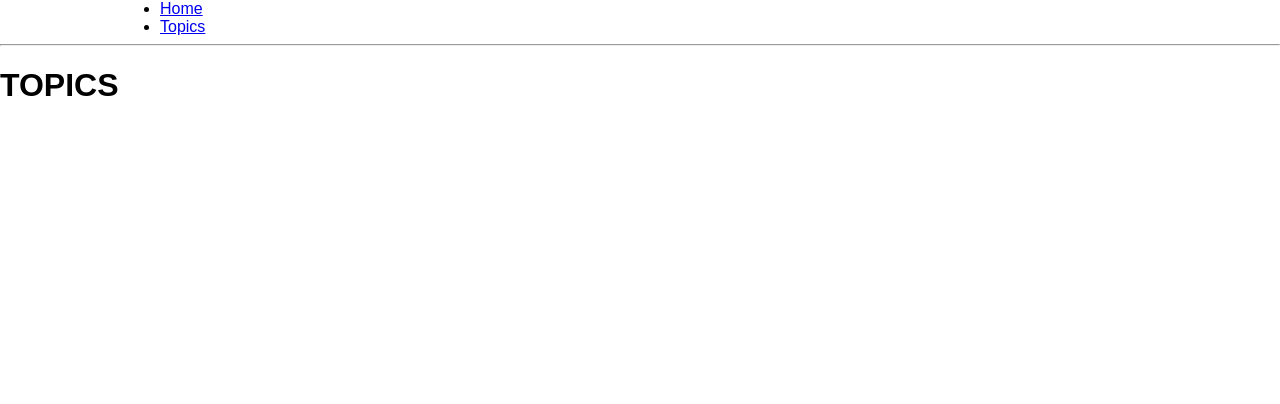
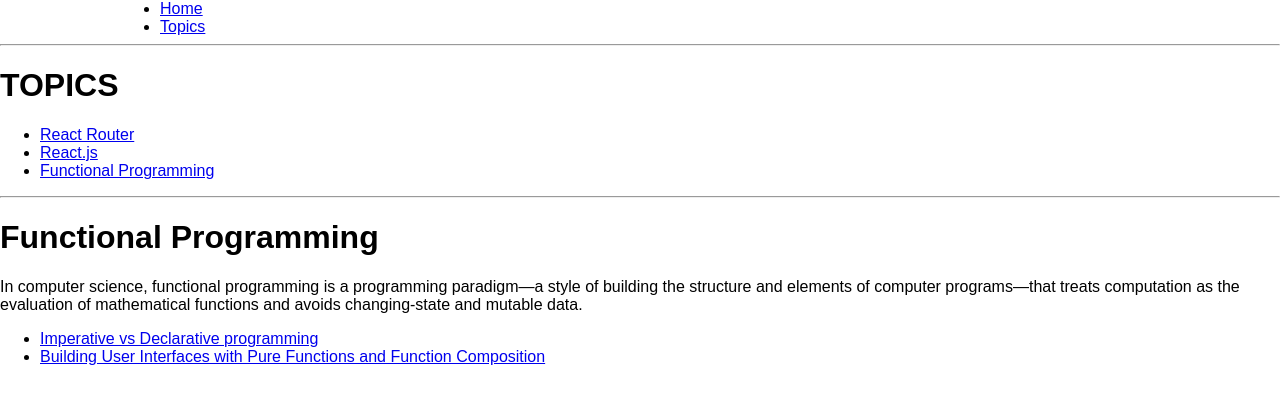
Before and after one commit to PMGH/nesting-routes-tutorial, a React (Create React App) app: page /topics/functional-programming in a window 1280 px wide. Shown: the top 404 px of the page. Built offline with nearby package versions, Linux system fonts and the light colour scheme.

Commit message:
adds sub-topic routes

```diff
--- a/src/components/routes/topics.js
+++ b/src/components/routes/topics.js
@@ -1,8 +1,24 @@
 import React from 'react';
+import { Link, Route } from 'react-router-dom';
+import topics from '../topics';
+import Topic from '../topic';
 
 const Topics = () => {
   return (
-    <h1>TOPICS</h1>
+    <div>
+      <h1>TOPICS</h1>
+      <ul>
+        {topics.map(({ name, id }) => (
+          <li key={id}>
+            <Link to={`/topics/${id}`}>{name}</Link>
+          </li>
+        ))}
+      </ul>
+
+      <hr />
+
+      <Route path={`/topics/:topicId`} component={Topic}/>
+    </div>
   );
 }
 
--- /dev/null
+++ b/src/components/topic.js
@@ -0,0 +1,23 @@
+import React from 'react'
+import topics from './topics'
+import { Link } from 'react-router-dom'
+
+// pass match property from React
+const Topic = ({ match }) => {
+  const topic = topics.find(({ id }) => id === match.params.topicId)
+  return (
+    <React.Fragment>
+      <h1>{ topic.name }</h1>
+      <p>{ topic.description }</p>
+      <ul>
+        { topic.resources.map((subTopic) => (
+          <li key={subTopic.id}>
+            <Link to={`/topics/${match.params.topicId}/${subTopic.id}`}>{subTopic.name}</Link>
+          </li>
+        )) }
+      </ul>
+    </React.Fragment>
+  )
+}
+
+export default Topic
```
